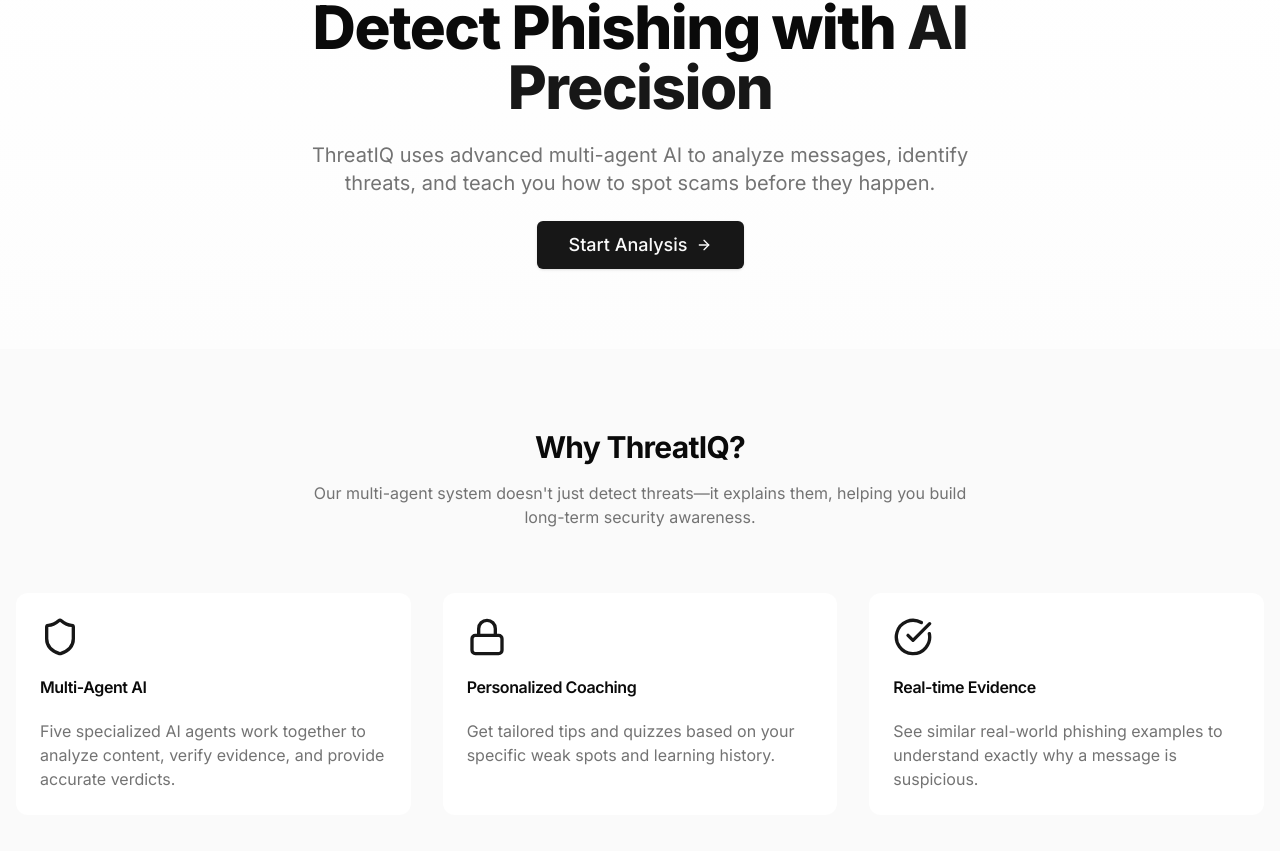
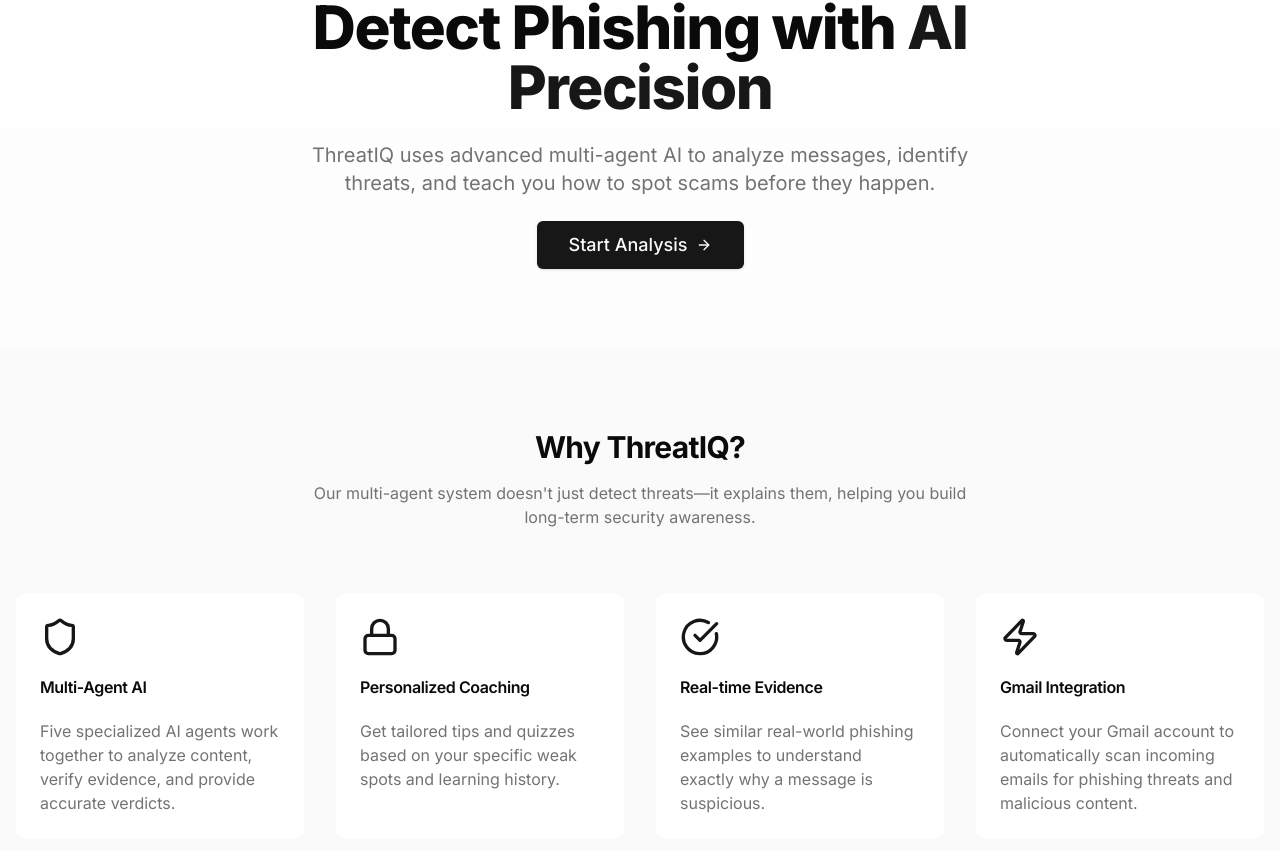
Before and after one commit to jayy1511/ThreatIQ_Agent, a Next.js app in the folder frontend/: page / in a window 1280 px wide. Shown: the part 197-1048 px from the top of the page. Built offline with nearby package versions, Linux system fonts and the light colour scheme; no server answers.

Commit message:
feat: add Gmail Integration to landing page features

```diff
--- a/frontend/src/app/page.tsx
+++ b/frontend/src/app/page.tsx
@@ -48,7 +48,7 @@
             </p>
           </div>
 
-          <div className="grid grid-cols-1 md:grid-cols-3 gap-8">
+          <div className="grid grid-cols-1 md:grid-cols-2 lg:grid-cols-4 gap-8">
             <FeatureCard
               icon={<Shield className="h-10 w-10 text-primary" />}
               title="Multi-Agent AI"
@@ -63,6 +63,11 @@
               icon={<CheckCircle className="h-10 w-10 text-primary" />}
               title="Real-time Evidence"
               description="See similar real-world phishing examples to understand exactly why a message is suspicious."
+            />
+            <FeatureCard
+              icon={<Zap className="h-10 w-10 text-primary" />}
+              title="Gmail Integration"
+              description="Connect your Gmail account to automatically scan incoming emails for phishing threats and malicious content."
             />
           </div>
         </div>
```
Also changed, not shown: 1 other file (tests, documents, lock files or other folders).
